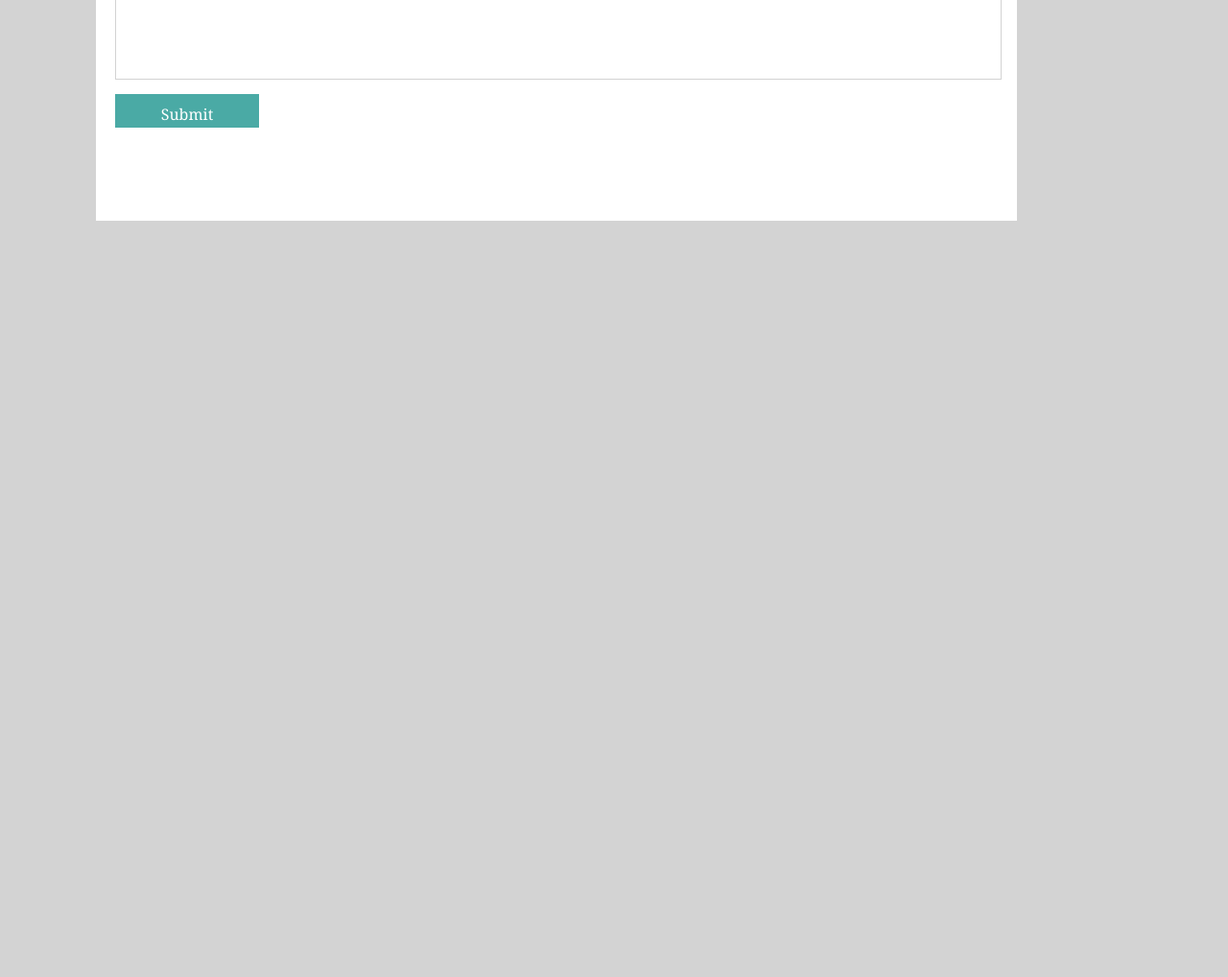
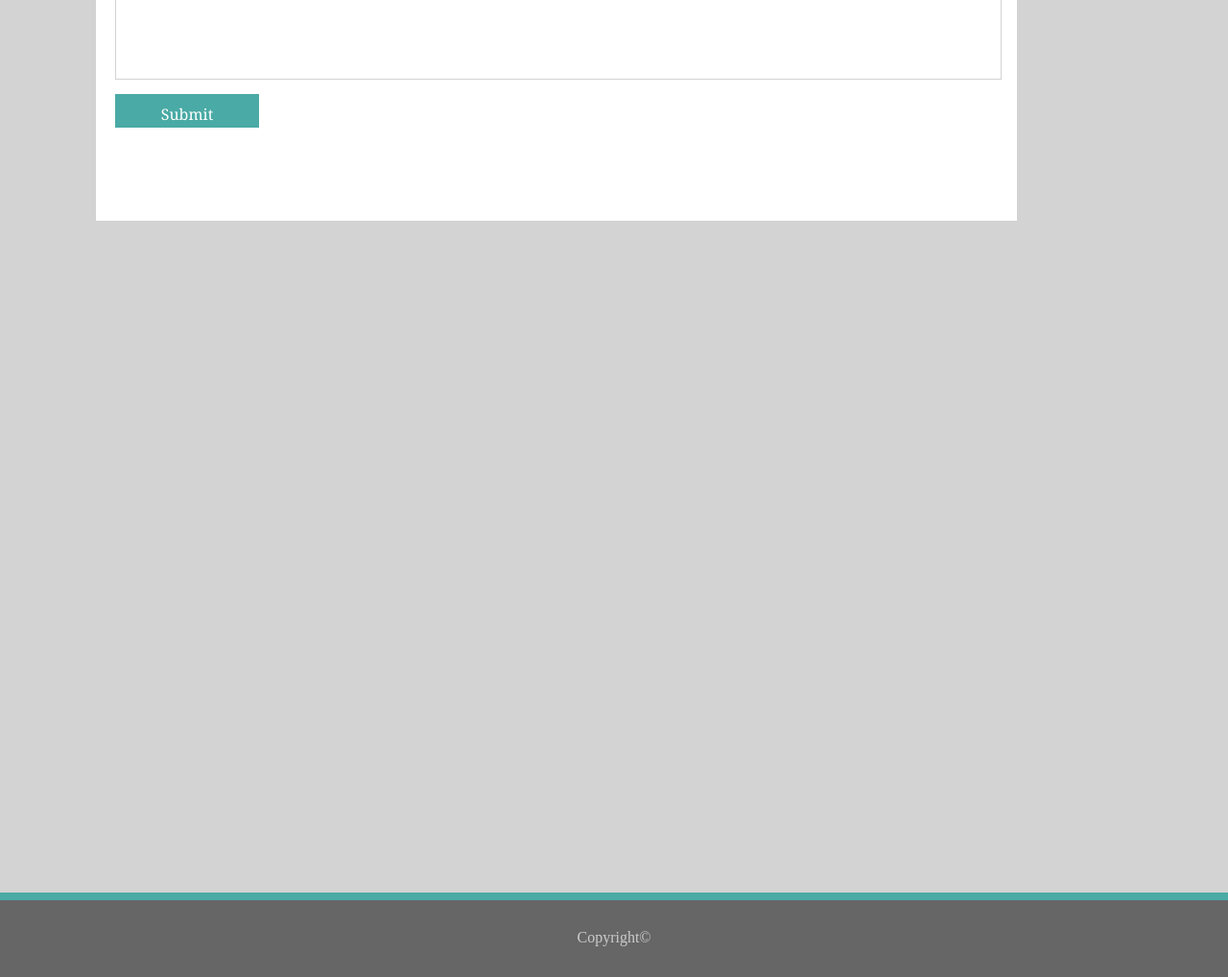
Before and after one commit to johncarlobase/Basic-Portfolio, a plain HTML site: page contact.html in a window 1280 px wide. Shown: the part 500-1518 px from the top of the page at 96% size. Before the commit the page ends 800 px from the top, so only its background shows below. Drawn offline with Linux system fonts and the light colour scheme.

Commit message:
added footer on contacts html

```diff
--- a/assets/css/contactstyle.css
+++ b/assets/css/contactstyle.css
@@ -151,3 +151,15 @@ body {
     text-align: center;
     padding-top: 10px;
 }
+
+#footer {
+    clear: both;
+    background-color: #666666;
+    text-align: center;
+    color: #cccccc;
+    height: 50px;
+    margin-top: 700px;
+    border-top: 8px solid #4aaaa5;
+    clear: both;
+    padding-top: 30px;
+}
--- a/contact.html
+++ b/contact.html
@@ -47,6 +47,11 @@
 
     </div>
 
+    <footer id="footer">
+
+        Copyright©
+
+    </footer>
 
 
 </body>
```
